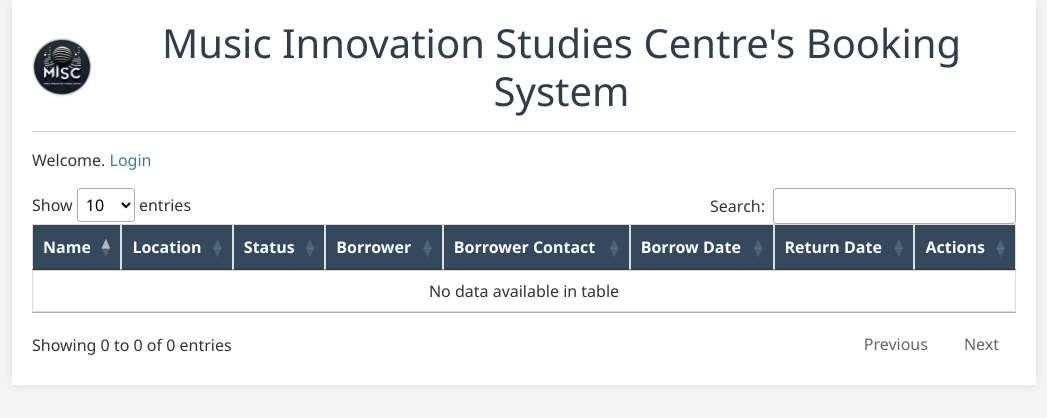
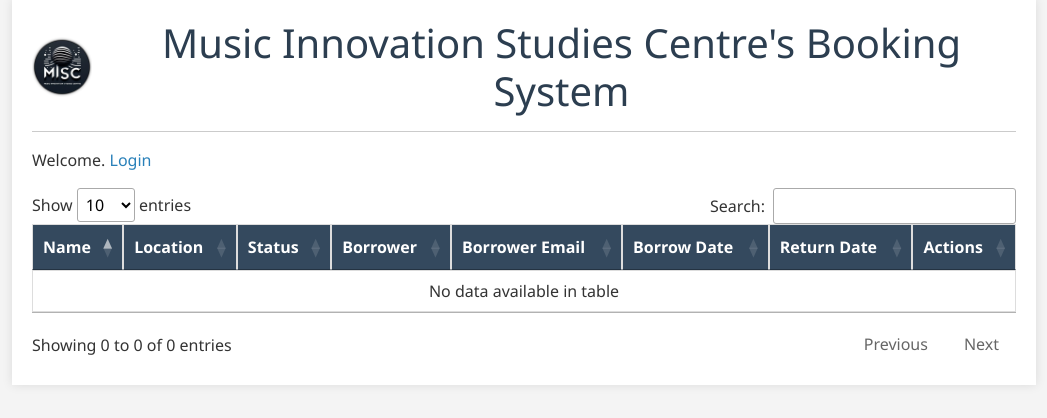
Before and after one commit to iorobertob/booking, a Flask app: page / in a window 1280 px wide. Shown: the part 21-439 px from the top of the page, without its empty margins (116-1163 px from the left). Run offline with Flask 3, Linux system fonts and the light colour scheme; parts of the project's set-up code (start-up, migrations or seed data) failed here and were passed over; some libraries are stand-ins or nearby versions.

Commit message:
change contact for email

```diff
--- a/templates/book_item.html
+++ b/templates/book_item.html
@@ -61,7 +61,7 @@
         <h1>Book Item</h1>
         <label for="borrower_name">Your Name:</label>
         <input type="text" id="borrower_name" name="borrower_name" required><br>
-        <label for="borrower_contact">Your Contact:</label>
+        <label for="borrower_contact">Your Email:</label>
         <input type="text" id="borrower_contact" name="borrower_contact" required><br>
         <label for="borrow_date">Borrow Date:</label>
         <input type="date" id="borrow_date" name="borrow_date" required><br>
--- a/templates/home.html
+++ b/templates/home.html
@@ -87,7 +87,7 @@
                         <th>Location</th>
                         <th>Status</th>
                         <th>Borrower</th>
-                        <th>Borrower Contact</th>
+                        <th>Borrower Email</th>
                         <th>Borrow Date</th>
                         <th>Return Date</th>
                         <th>Actions</th>
```
